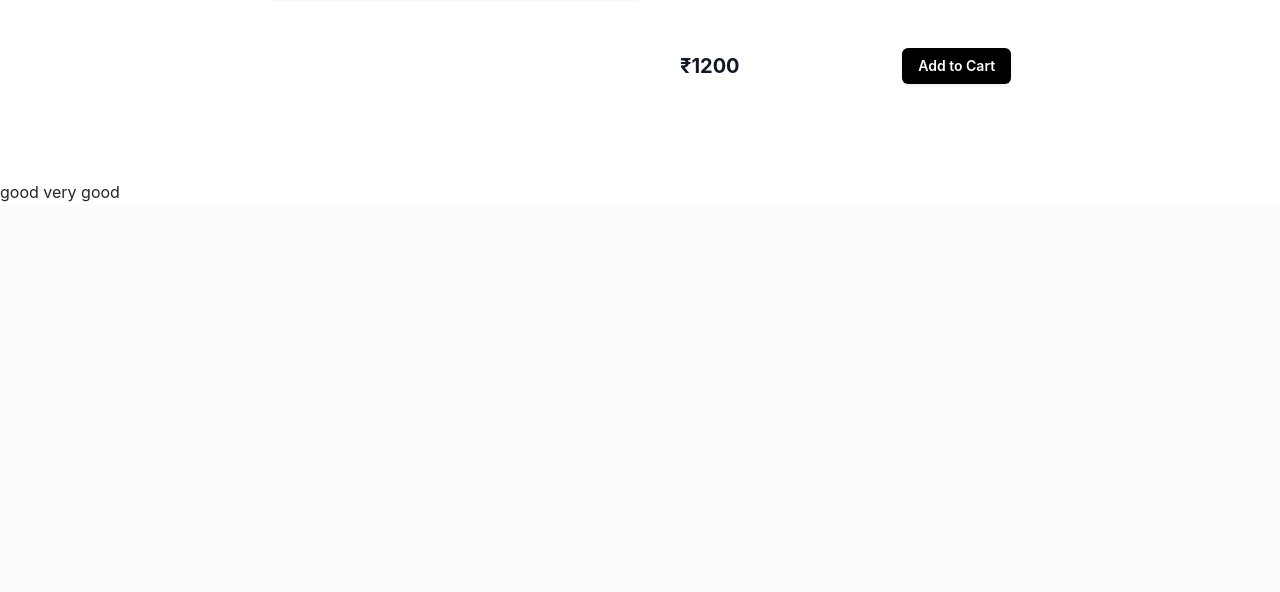
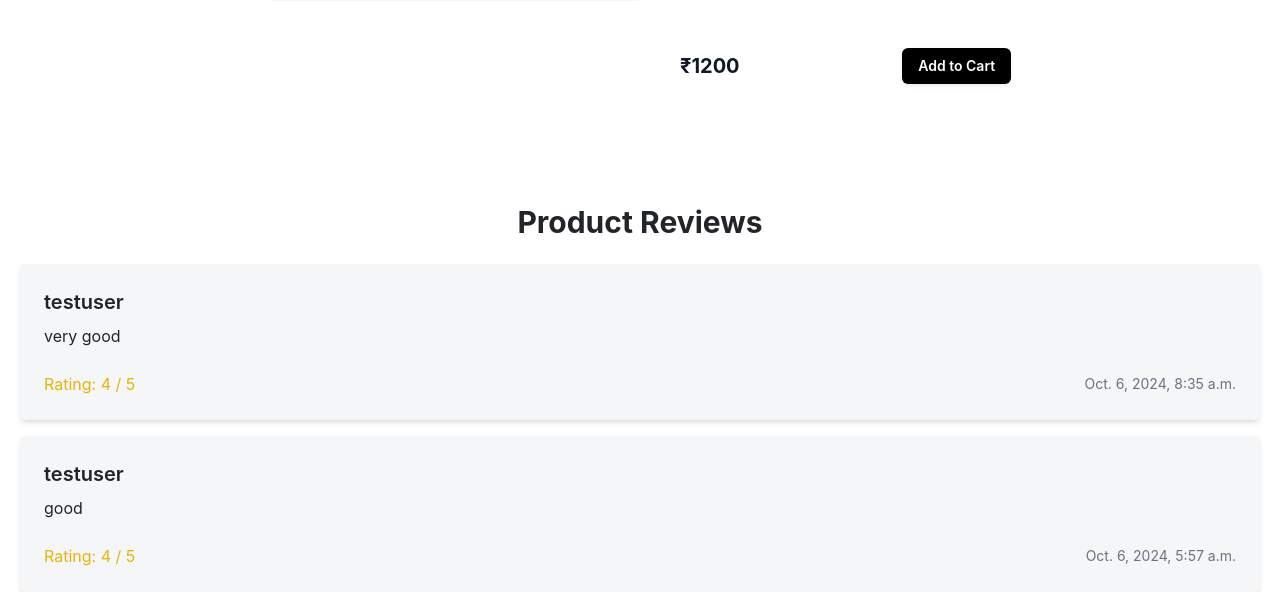
Before and after one commit to vaisakhn/ShoeStore, a Django app: page /product/details/1/ in a window 1280 px wide. Shown: the part 624-1216 px from the top of the page. Before the commit the page ends 826 px from the top, so only its background shows below. Run offline with Django 5.2, Linux system fonts and the light colour scheme; a user stored in the database is signed in; data comes from the database, SQL or seed files in the repository; some libraries are stand-ins or nearby versions.

Commit message:
created reviews in product detail page

```diff
--- a/store/templates/store/product_details.html
+++ b/store/templates/store/product_details.html
@@ -152,11 +152,24 @@
           </div>
         </div>
       </div>
-  </section>
-  <section>
-    {%for r in reviews%}
-    {{r}}
-    {%endfor%}
+
+
+      <div>
+        <h1 align="center" class="text-3xl font-bold my-4">Product Reviews</h1>
+        <div style="padding-left: 20px;padding-right: 20px;" class="space-y-4">
+            {% for review in reviews %}
+                <div style="background-color: rgb(244, 246, 248);" class="p-4 rounded-lg shadow-md">
+                    <h5 class="text-xl font-semibold">{{ review.user_object.username }}</h5>
+                    <p class="mt-2">{{ review.comment }}</p>
+                    <div class="flex justify-between items-center mt-4">
+                        <span class="text-yellow-500">Rating: {{ review.rating }} / 5</span>
+                        <span class="text-gray-500 text-sm">{{ review.created_date }}</span>
+                    </div>
+                </div>
+            {% endfor %}
+        </div>
+      </div>
+
   </section>
 </form>
 
--- a/store/views.py
+++ b/store/views.py
@@ -90,7 +90,7 @@ class ProductDetailView(View):
         id=kwargs.get('pk')
         qs=Product.objects.get(id=id)
         qty=[1,2,3,4,5,6,7,8,9,10]
-        reviews=Reviews.objects.filter(product_object=id)
+        reviews=Reviews.objects.filter(product_object=id).order_by('-created_date')
 
 
         color=ProductVariant.objects.filter(product_object=id).values("color_variant")
```
